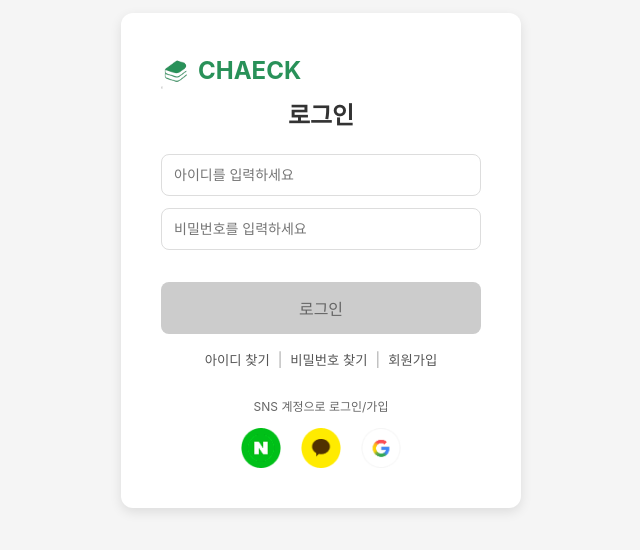
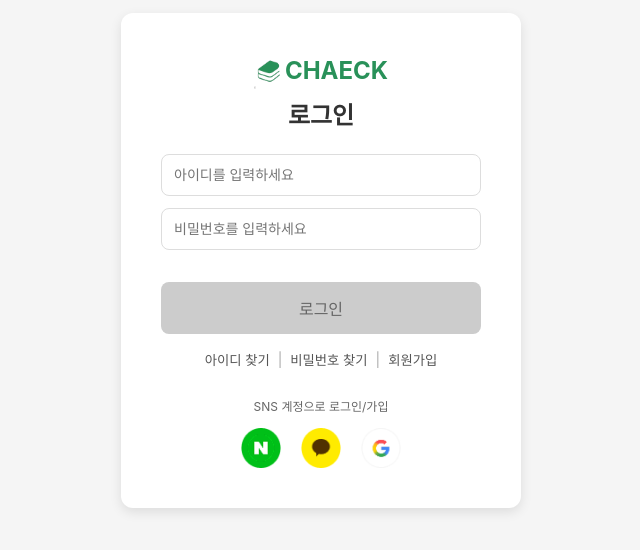
Before and after one commit to azari603/2025-SoftwareEngineering, a React (Create React App) app in the folder frontend/: page /login in a window 1280 px wide. Shown: the part 140-690 px from the top of the page, without its empty margins (319-959 px from the left). Built offline with nearby package versions, Linux system fonts and the light colour scheme.

Commit message:
style: Header 로고 정렬 및 여백 수정

```diff
--- a/frontend/src/components/Layout/Header/Header.css
+++ b/frontend/src/components/Layout/Header/Header.css
@@ -20,7 +20,8 @@
 .logo {
   display: flex;
   align-items: center;
-  gap: 6px;
+  justify-content: center;
+  gap: 0px;
   text-decoration: none;
   flex: 0 0 auto;
 }
```
